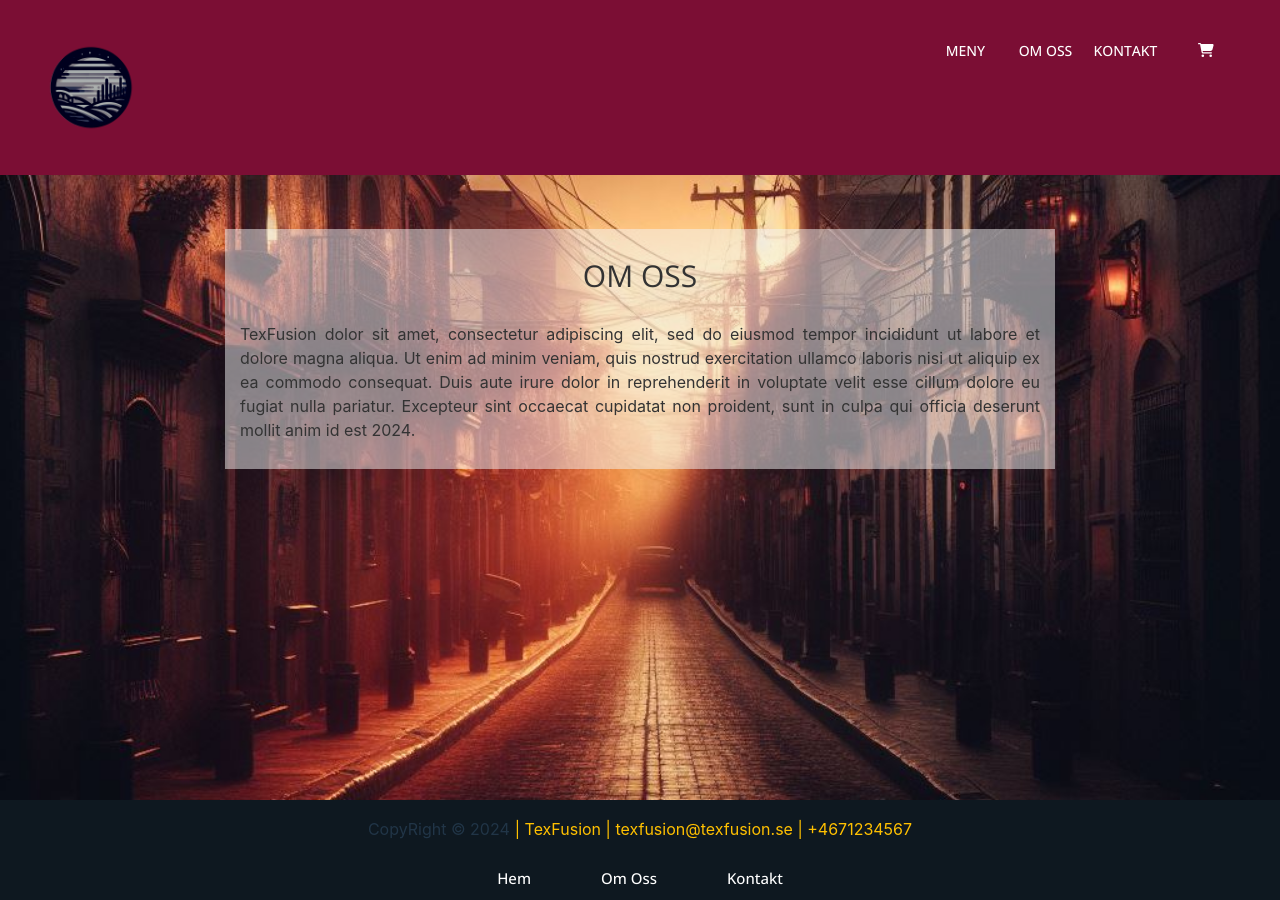
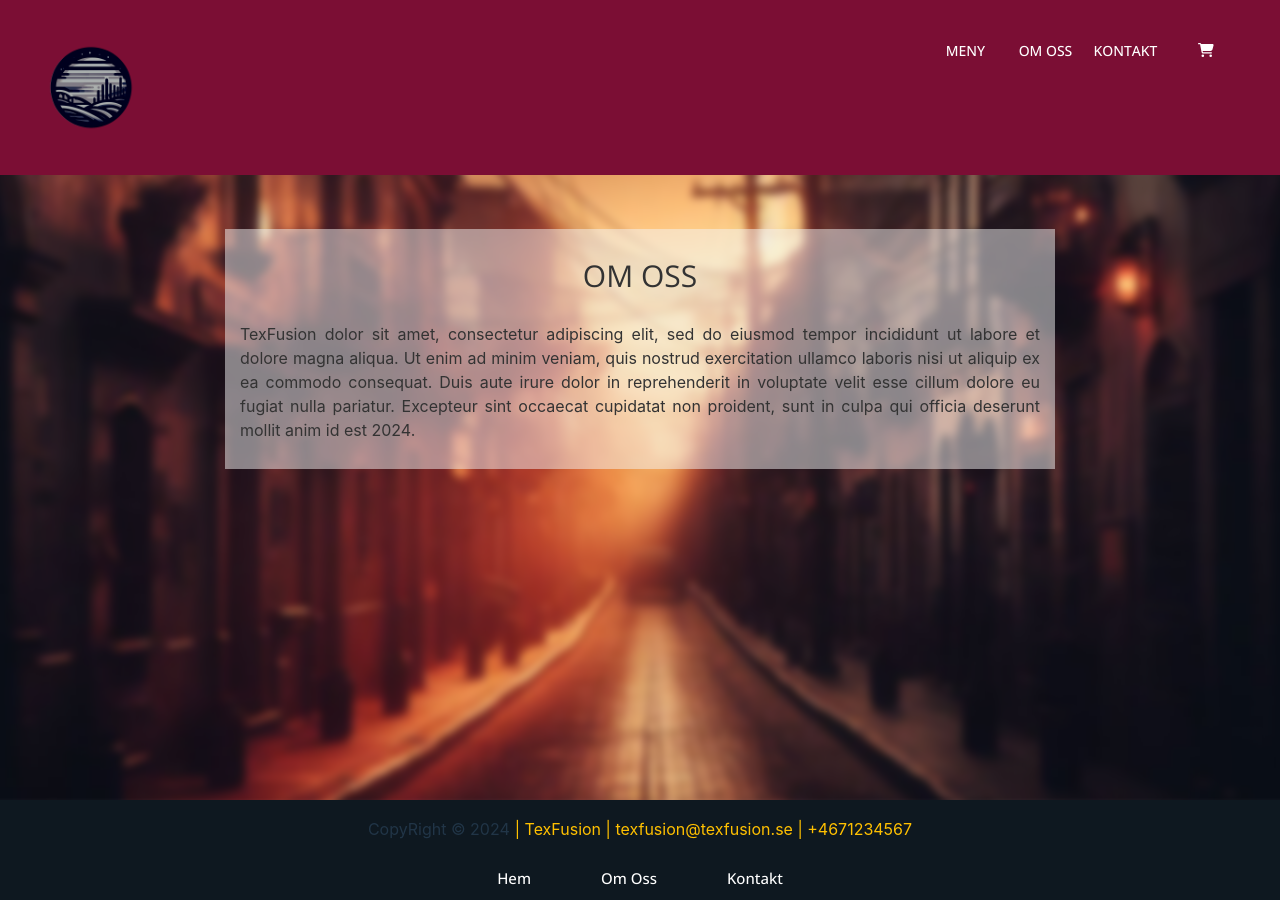
Before and after one commit to Rottweileriana/TexFusion, a React (Vite) app: page /About in a window 1280 px wide. Built offline with nearby package versions, Linux system fonts and the light colour scheme.

Commit message:
blured background on about us

```diff
--- a/src/components/AboutComponent.tsx
+++ b/src/components/AboutComponent.tsx
@@ -1,14 +1,29 @@
 import styled from "styled-components";
 
 const BackgroundImageContainer = styled.div`
+    position: relative;
     display: flex;
     justify-content: center;
     width: 100vw;
-    height: 100vh;
-    overflow: hidden;
+    margin: 0;
+    padding: 0;
+    min-height: 100vh;
+
+    &::before {
+    content: "";
+    position: absolute;
+    top: 0;
+    left: 0;
+    width: 100%;
+    height: 100%;
     background-image: url("./images/StreetMexicoBackground6.jpg");
     background-size: cover;
+    background-repeat: no-repeat;
     background-position: center;
+    filter: blur(4px);
+    transform: scale(1.02);
+    z-index: -1;
+  }
 `;
 
 const AboutUsContainer = styled.div`
```
